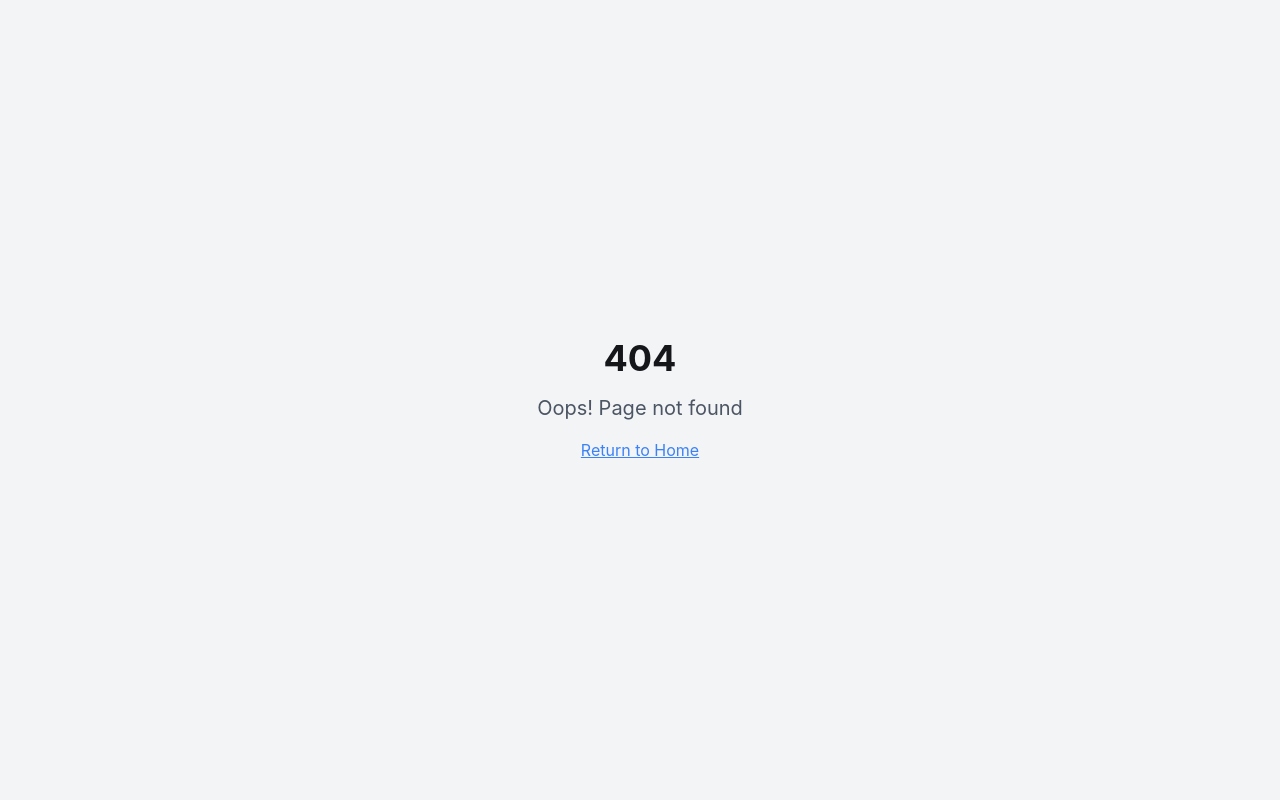
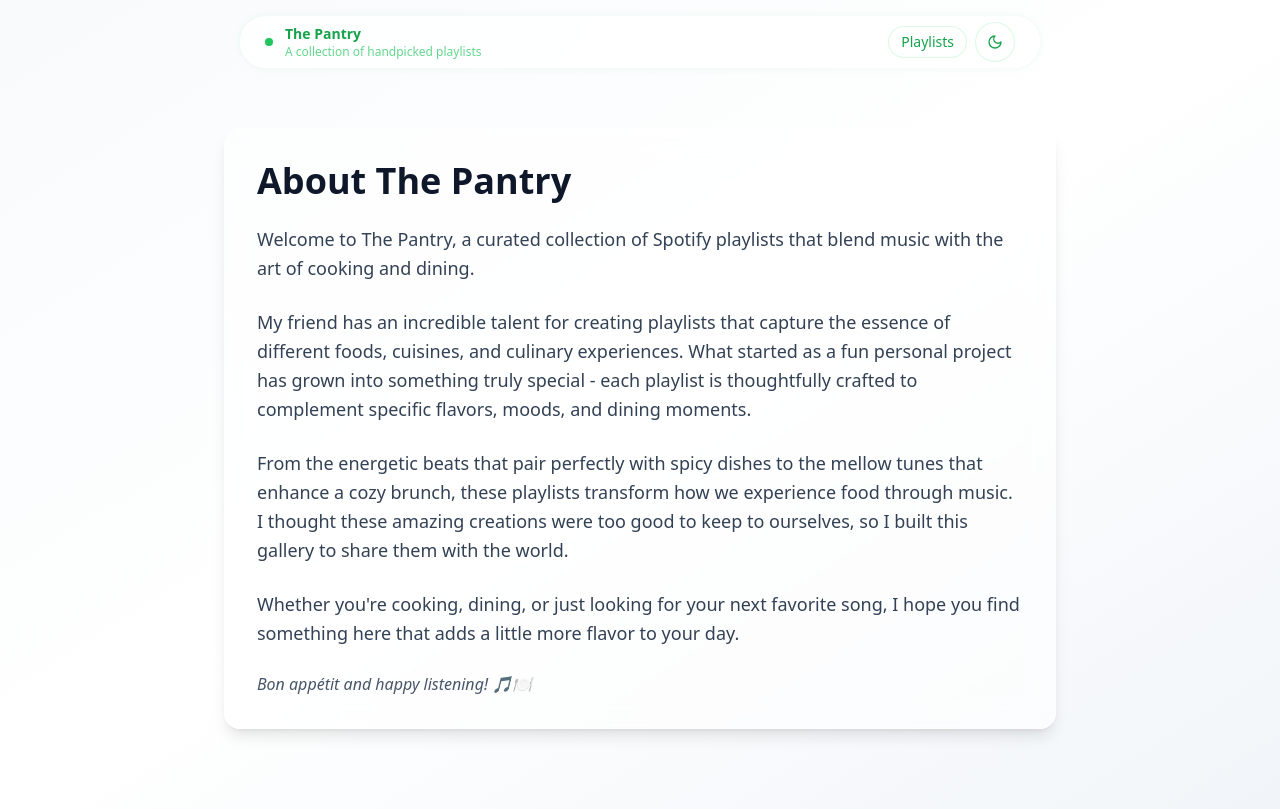
Before and after one commit to WooBackBaby/glassy-spotify-carousel, a React (Vite) app: page /about in a window 1280 px wide. Before the commit this address had no page. Built offline with nearby package versions, Linux system fonts and the light colour scheme.

Commit message:
Add about section and navigation link
- Added an about section to the app with a brief description.
- Added a link in the navbar to navigate to the about section.
- Added a link in the about section to navigate back to the main page.

```diff
--- a/src/App.tsx
+++ b/src/App.tsx
@@ -1,9 +1,11 @@
+
 import { Toaster } from "@/components/ui/toaster";
 import { Toaster as Sonner } from "@/components/ui/sonner";
 import { TooltipProvider } from "@/components/ui/tooltip";
 import { QueryClient, QueryClientProvider } from "@tanstack/react-query";
 import { BrowserRouter, Routes, Route } from "react-router-dom";
 import Index from "./pages/Index";
+import About from "./pages/About";
 import NotFound from "./pages/NotFound";
 
 const queryClient = new QueryClient();
@@ -16,6 +18,7 @@ const App = () => (
       <BrowserRouter>
         <Routes>
           <Route path="/" element={<Index />} />
+          <Route path="/about" element={<About />} />
           {/* ADD ALL CUSTOM ROUTES ABOVE THE CATCH-ALL "*" ROUTE */}
           <Route path="*" element={<NotFound />} />
         </Routes>
--- a/src/components/FloatingHeader.tsx
+++ b/src/components/FloatingHeader.tsx
@@ -1,6 +1,7 @@
 
 import React from 'react';
 import { Moon, Sun } from 'lucide-react';
+import { Link, useLocation } from 'react-router-dom';
 import { Button } from '@/components/ui/button';
 import {
   DropdownMenu,
@@ -14,8 +15,8 @@ type SortMode = 'carousel' | 'category' | 'alphabetical';
 interface FloatingHeaderProps {
   darkMode: boolean;
   toggleDarkMode: () => void;
-  sortMode: SortMode;
-  setSortMode: (mode: SortMode) => void;
+  sortMode?: SortMode;
+  setSortMode?: (mode: SortMode) => void;
 }
 
 const FloatingHeader: React.FC<FloatingHeaderProps> = ({
@@ -24,6 +25,9 @@ const FloatingHeader: React.FC<FloatingHeaderProps> = ({
   sortMode,
   setSortMode
 }) => {
+  const location = useLocation();
+  const isAboutPage = location.pathname === '/about';
+
   const getSortModeLabel = () => {
     switch (sortMode) {
       case 'carousel': return 'Carousel View';
@@ -48,7 +52,7 @@ const FloatingHeader: React.FC<FloatingHeaderProps> = ({
         <div className={`backdrop-blur-xl border shadow-2xl px-3 sm:px-6 py-2 sm:py-3 rounded-full transition-colors duration-300 max-w-full sm:max-w-[800px] h-[44px] sm:h-[52px] mx-auto flex items-center justify-between ${darkMode ? 'bg-neutral-900/80 border-neutral-700/20 shadow-[0_0_5px_rgba(34,197,94,0.075)] ring-1 ring-green-500/10' : 'bg-white/80 border-white/20 shadow-[0_0_5px_rgba(34,197,94,0.05)] ring-1 ring-green-400/10'}`} style={{
           boxShadow: darkMode ? '0 0 7.5px rgba(34, 197, 94, 0.1), 0 0 15px rgba(34, 197, 94, 0.025), inset 0 1px 0 rgba(255, 255, 255, 0.1)' : '0 0 7.5px rgba(34, 197, 94, 0.075), 0 0 15px rgba(34, 197, 94, 0.025), inset 0 1px 0 rgba(255, 255, 255, 0.2)'
         }}>
-          <div className="flex items-center space-x-2 sm:space-x-3 min-w-0 flex-1">
+          <Link to="/" className="flex items-center space-x-2 sm:space-x-3 min-w-0 flex-1 no-underline">
             <div className={`w-1.5 h-1.5 sm:w-2 sm:h-2 rounded-full flex-shrink-0 ${darkMode ? 'bg-green-400' : 'bg-green-500'}`} style={{
               boxShadow: darkMode ? '0 0 2.5px rgba(34, 197, 94, 0.2)' : '0 0 2.5px rgba(34, 197, 94, 0.15)'
             }}></div>
@@ -58,8 +62,9 @@ const FloatingHeader: React.FC<FloatingHeaderProps> = ({
                 A collection of handpicked playlists
               </p>
             </div>
-          </div>
+          </Link>
           <div className="flex items-center space-x-1 sm:space-x-2 flex-shrink-0">
+            {!isAboutPage && sortMode && setSortMode && (
               <DropdownMenu>
                 <DropdownMenuTrigger asChild>
                   <Button variant="ghost" size="sm" className={`rounded-full transition-all duration-300 backdrop-blur-sm text-xs sm:text-sm px-2 sm:px-3 h-7 sm:h-8 ${darkMode ? 'bg-neutral-700/50 hover:bg-neutral-600/50 text-green-300 border border-green-500/20' : 'bg-white/90 hover:bg-white text-green-600 border border-green-400/20'}`}>
@@ -79,6 +84,13 @@ const FloatingHeader: React.FC<FloatingHeaderProps> = ({
                   </DropdownMenuItem>
                 </DropdownMenuContent>
               </DropdownMenu>
+            )}
+
+            <Link to={isAboutPage ? "/" : "/about"}>
+              <Button variant="ghost" size="sm" className={`rounded-full transition-all duration-300 backdrop-blur-sm text-xs sm:text-sm px-2 sm:px-3 h-7 sm:h-8 ${darkMode ? 'bg-neutral-700/50 hover:bg-neutral-600/50 text-green-300 border border-green-500/20' : 'bg-white/90 hover:bg-white text-green-600 border border-green-400/20'}`}>
+                {isAboutPage ? 'Playlists' : 'About'}
+              </Button>
+            </Link>
 
             <Button variant="ghost" size="icon" onClick={toggleDarkMode} className={`rounded-full transition-all duration-300 w-7 h-7 sm:w-10 sm:h-10 backdrop-blur-sm ${darkMode ? 'bg-neutral-700/50 hover:bg-neutral-600/50 text-green-300 border border-green-500/20' : 'bg-white/90 hover:bg-white text-green-600 border border-green-400/20'}`}>
               {darkMode ? <Sun className="h-3 w-3 sm:h-4 sm:w-4" /> : <Moon className="h-3 w-3 sm:h-4 sm:w-4" />}
--- /dev/null
+++ b/src/pages/About.tsx
@@ -0,0 +1,54 @@
+
+import React from 'react';
+import FloatingHeader from '@/components/FloatingHeader';
+import { ThemeProvider, useTheme } from '@/components/ThemeProvider';
+
+const AboutContent = () => {
+  const { darkMode, toggleDarkMode } = useTheme();
+
+  return (
+    <div className={`min-h-screen font-sans transition-colors duration-300 ${darkMode ? 'bg-gradient-to-br from-neutral-900 via-neutral-800 to-neutral-900' : 'bg-gradient-to-br from-slate-50 via-white to-slate-100'}`}>
+      <FloatingHeader darkMode={darkMode} toggleDarkMode={toggleDarkMode} />
+
+      <div className="max-w-4xl mx-auto px-8 pt-32 pb-20">
+        <div className={`backdrop-blur-md rounded-2xl p-8 shadow-lg ${darkMode ? 'bg-neutral-800/60 border border-neutral-700/30' : 'bg-white/60 border border-white/30'}`}>
+          <h1 className={`text-4xl font-bold mb-6 ${darkMode ? 'text-neutral-100' : 'text-slate-900'}`}>
+            About The Pantry
+          </h1>
+
+          <div className={`text-lg leading-relaxed space-y-6 ${darkMode ? 'text-neutral-300' : 'text-slate-700'}`}>
+            <p>
+              Welcome to The Pantry, a curated collection of Spotify playlists that blend music with the art of cooking and dining.
+            </p>
+
+            <p>
+              My friend has an incredible talent for creating playlists that capture the essence of different foods, cuisines, and culinary experiences. What started as a fun personal project has grown into something truly special - each playlist is thoughtfully crafted to complement specific flavors, moods, and dining moments.
+            </p>
+
+            <p>
+              From the energetic beats that pair perfectly with spicy dishes to the mellow tunes that enhance a cozy brunch, these playlists transform how we experience food through music. I thought these amazing creations were too good to keep to ourselves, so I built this gallery to share them with the world.
+            </p>
+
+            <p>
+              Whether you're cooking, dining, or just looking for your next favorite song, I hope you find something here that adds a little more flavor to your day.
+            </p>
+
+            <p className={`text-base italic ${darkMode ? 'text-neutral-400' : 'text-slate-600'}`}>
+              Bon appétit and happy listening! 🎵🍽️
+            </p>
+          </div>
+        </div>
+      </div>
+    </div>
+  );
+};
+
+const About = () => {
+  return (
+    <ThemeProvider>
+      <AboutContent />
+    </ThemeProvider>
+  );
+};
+
+export default About;
```
Lines whose indentation alone changed are shown as unchanged.
